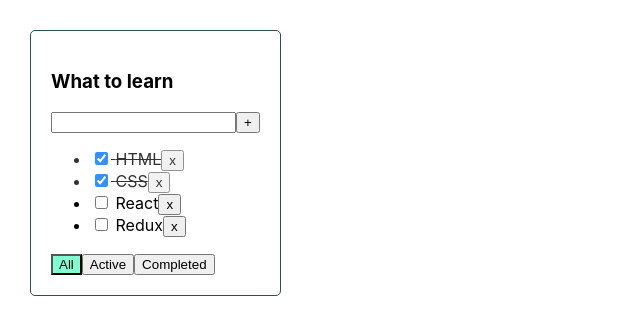
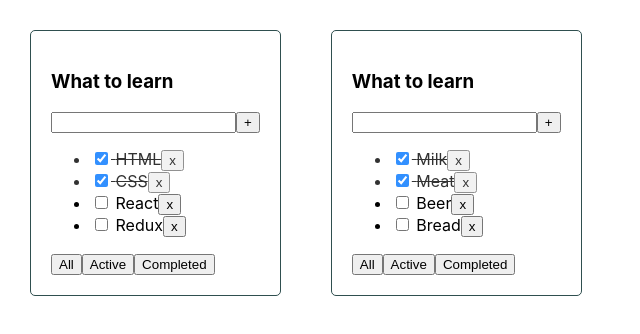
Before and after one commit to Lapa17/it-incubator-todolist-ts-lapa, a React (Create React App) app: page / in a window 1280 px wide. Shown: the top 334 px of the page, without its empty margins (0-640 px from the left). Built offline with nearby package versions, Linux system fonts and the light colour scheme.

Commit message:
tried to add second to-do-list

```diff
--- a/src/App.tsx
+++ b/src/App.tsx
@@ -1,7 +1,20 @@
-import React, { useState } from 'react';
-import { v1 } from 'uuid';
+import React, {useState} from 'react';
+import {v1} from 'uuid';
 import './App.css';
 import TodoList from "./TodoList";
+
+
+export type TodoListType = {
+    id: string,
+    title: string,
+    filter: FilterValuesType
+}
+
+
+export type TaskArrayType = {
+    [key: string]: Array<TaskType>
+}
+
 
 export type TaskType = {
     id: string
@@ -18,61 +31,94 @@ export type CheckType = true | false
 // CLI -> GUI -> UI
 function App() {
     //BLL:
-    let tasksForState: Array<TaskType> = [
-        { id: v1(), title: "HTML", isDone: true },
-        { id: v1(), title: "CSS", isDone: true },
-        { id: v1(), title: "React", isDone: false },
-        { id: v1(), title: "Redux", isDone: false },
-    ]
+    const todoListId_1 = v1()
+    const todoListId_2 = v1()
+
+    const [todoLists, setTodolists] = useState<Array<TodoListType>>([
+        {id: todoListId_1, title: 'What we learn', filter: 'all'},
+        {id: todoListId_2, title: 'What to buy', filter: 'all'}
+    ])
+
+    let tasksForState: TaskArrayType = {
+        [todoListId_1]: [
+            {id: v1(), title: "HTML", isDone: true},
+            {id: v1(), title: "CSS", isDone: true},
+            {id: v1(), title: "React", isDone: false},
+            {id: v1(), title: "Redux", isDone: false},
+        ],
+        [todoListId_2]: [
+            {id: v1(), title: "Milk", isDone: true},
+            {id: v1(), title: "Meat", isDone: true},
+            {id: v1(), title: "Beer", isDone: false},
+            {id: v1(), title: "Bread", isDone: false},
+        ]
+    }
 
 
-    const [tasks, setTasks] = useState<Array<TaskType>>(tasksForState)
-    console.log([tasks, setTasks]);
-
-
+    const [tasks, setTasks] = useState<TaskArrayType>(tasksForState)
 
 
     // const setTasks = result[1] //функция, которая отслеживает изменеие state
     // const tasks = result[0] //текущее состояние
 
-    const removeTask = (taskID: string) => {
-        setTasks(tasks.filter(task => task.id !== taskID))
-        console.log(tasks);
-
-    }
-
-    let checkTaskForRender: Array<TaskType> = tasks;
-
-    const changeCheked = (check: CheckType, taskId: string) => {
-        let task = tasks.find(t => t.id === taskId)
-        if (task) {
-            task.isDone = check;
-        }
-        setTasks([...tasks])
+    const removeTask = (taskID: string, todoListID: string) => {
+        const copyState = {...tasks}
+        copyState[todoListID] = tasks[todoListID].filter(task => task.id !== taskID)
+        setTasks(copyState)
     }
 
 
-    const addTask = (title: string) => {
-        let newTask = {
+    const changeCheked = (check: CheckType, taskId: string, todoListID: string) => {
+        // let task = tasks.find(t => t.id === taskId)
+        // if (task) {
+        //     task.isDone = check;
+        // }
+        // setTasks([...tasks])
+        setTasks({...tasks,[todoListID]: tasks[todoListID].map(t => t.id === taskId ? {...t, isDone: check}: t) })
+    }
+
+
+    const addTask = (title: string, todoListID: string) => {
+        let newTask: TaskType = {
             id: v1(),
             title: title,
             isDone: false
         }
-        let newTasks = [newTask, ...tasks]
+        const copyState = {...tasks}
+        copyState[todoListID] = [newTask, ...tasks[todoListID]]
+        setTasks(copyState)
+        // 2 варианта
+        let newTasks = {...tasks, [todoListID]: [newTask, ...tasks[todoListID]]}
         setTasks(newTasks)
 
     }
 
+    const removeTodoList = (todoListID: string) => {
+        setTodolists(todoLists.filter(t => t.id !== todoListID))
+        delete tasks[todoListID]
+    }
+
     //UI:
+    const todoListComponents = todoLists.map(tl => {
+        return <TodoList
+        key = {tl.id}
+        id = {tl.id}
+        title={"What to learn"}
+        tasks={tasks}
+        removeTask={removeTask}
+        addTask={addTask}
+        changeCheked={changeCheked}
+        todoLists={todoLists}
+        setTodolists={setTodolists}
+        setTasks={setTasks}
+
+    />
+    })
+
+
     return (
         <div className="App">
-            <TodoList
-                title={"What to learn"}
-                tasks={tasks}
-                removeTask={removeTask}
-                addTask={addTask}
-                changeCheked={changeCheked}
-            />
+            {todoListComponents}
         </div>
     );
 }
--- a/src/TodoList.tsx
+++ b/src/TodoList.tsx
@@ -1,57 +1,71 @@
 import React, { ChangeEvent, useState, KeyboardEvent } from 'react';
-import { CheckType, FilterValuesType, TaskType } from "./App";
+import { CheckType, FilterValuesType, TaskArrayType, TaskType, TodoListType } from "./App";
 import { Button } from './components/Button';
 import { Input } from './components/Input';
 import { TaskMap } from './components/TaskMap';
 
 type TodoListPropsType = {
+    id: string
     title: string
-    tasks: Array<TaskType>
-    removeTask: (taskID: string) => void
-    addTask: (title: string) => void
-    changeCheked:(check:CheckType, taskId:string)=> void
+    tasks: TaskArrayType
+    removeTask: (taskID: string, todoListID: string) => void
+    addTask: (title: string, todoListID: string) => void
+    changeCheked:(check:CheckType, taskId:string, todoListID: string)=> void
+    todoLists:Array<TodoListType>
+    setTodolists:React.Dispatch<React.SetStateAction<TodoListType[]>>
+    setTasks: React.Dispatch<React.SetStateAction<TaskArrayType>>
+
 }
 
-const TodoList = ({ tasks, removeTask, addTask, title,changeCheked, ...props}: TodoListPropsType) => {
+const TodoList = ({ tasks, removeTask, addTask, title,changeCheked,setTodolists, todoLists,setTasks,  ...props}: TodoListPropsType) => {
 
-    const [filter, setFilter] = useState('all')
-    let [error,setError] = useState('')
+    const [error,setError] = useState('')
 
 
-    const changeFilter = (filter: FilterValuesType) =>{
-        setFilter(filter);
-    }
 
-    let taskForRender: Array<TaskType> = tasks;
-
-    if(filter === 'active'){
-        taskForRender = tasks.filter(t => t.isDone === false)
-    }
-    if (filter === 'completed'){
-        taskForRender = tasks.filter(t => t.isDone === true)
-    }
+    let taskForRender = tasks;
 
 
-    const tasksJSXelements = taskForRender.map(task => {
-        const onRemoveHandler = () => removeTask(task.id)
+
+
+    const tasksJSXelements = taskForRender[props.id].map(task => {
+        const onRemoveHandler = () => removeTask(task.id, props.id)
         const onChangeCheckHandler =(e:ChangeEvent<HTMLInputElement>) => {
-            changeCheked(e.currentTarget.checked, task.id)
+            changeCheked(e.currentTarget.checked, task.id, props.id)
         }
+
 
         return (
             <TaskMap taskId={task.id} taskTitle={task.title} taskIsDone={task.isDone} onRemoveHandler={onRemoveHandler} onChangeCheckHandler={onChangeCheckHandler}/>
         )
     }
     )
-    const onChangeClickHandler = (value: FilterValuesType) => {
-        changeFilter(value)
+    const onChangeClickHandler = (value: FilterValuesType, todoListID: string) => {
+        let todolist = todoLists.find(tl => tl.id === todoListID)
+        if(todolist){
+            todolist.filter = value;
+            setTodolists([...todoLists])
+        }
+        if( value === 'all'){
+            taskForRender[props.id] =tasks[props.id].filter(t => t)
+            setTasks({...tasks})
+        }
+        if( value === 'active'){
+            taskForRender[props.id] = tasks[props.id].filter(t => t.isDone === false)
+            setTasks({...tasks})
+        }
+        if (value === 'completed'){
+            taskForRender[props.id] = tasks[props.id].filter(t => t.isDone === true)
+            setTasks({...tasks})
+        }
+
     };
 
     const [newTaskTitle, setNewTaskTitle] = useState('')
 
     const addTaskHandler = () => {
         if (newTaskTitle.trim()) {
-            addTask(newTaskTitle)
+            addTask(newTaskTitle, props.id)
             setNewTaskTitle('')
         }
         else {
@@ -64,20 +78,23 @@ const TodoList = ({ tasks, removeTask, addTask, title,changeCheked, ...props}: T
             <h3>{title}</h3>
             <div>
                 {/* <FullInput callBack={addTask}/> */}
-                <Input newTaskTitle={newTaskTitle} callBack={addTask} setNewTaskTitle={setNewTaskTitle} addTaskHandler={addTaskHandler} error={error} setError={setError}/>
-                <Button onClick={addTaskHandler} name={'+'} filter={null}/>
+                <Input newTaskTitle={newTaskTitle} callBack={addTask} setNewTaskTitle={setNewTaskTitle} addTaskHandler={addTaskHandler} error={error} setError={setError} id={props.id}/>
+                <Button onClick={addTaskHandler} name={'+'} />
                 <div className={error ? 'error-message' : ''}>{error}</div>
             </div>
             <ul>
                 {tasksJSXelements}
             </ul>
             <div>
-                <Button filter={filter === 'all'? 'all': ''} onClick={() => onChangeClickHandler('all')} name='All' />
-                <Button filter={filter === 'active'? 'active': ''} onClick={() => onChangeClickHandler('active')} name='Active' />
-                <Button filter={filter === 'completed'? 'completed': ''} onClick={() => onChangeClickHandler('completed')} name='Completed' />
+                <Button onClick={() => onChangeClickHandler('all', props.id)} name='All' />
+                <Button onClick={() => onChangeClickHandler('active', props.id)} name='Active' />
+                <Button onClick={() => onChangeClickHandler('completed', props.id)} name='Completed' />
             </div>
         </div>
     )
 }
 
 export default TodoList;
+
+
+// filter={todoLists[0].filter === 'all'? 'all': ''}
--- a/src/components/Button.tsx
+++ b/src/components/Button.tsx
@@ -4,17 +4,18 @@ import { FilterValuesType } from '../App'
 type ButtonPropsType = {
     onClick: ()=> void
     name: string
-    filter: string | null
+
 }
 
 
-export const Button =({onClick,name,filter, ...props}:ButtonPropsType) =>{
+export const Button =({onClick,name, ...props}:ButtonPropsType) =>{
 
     const onBtnClick = () =>{
         onClick()
     }
 
     return (
-        <button onClick={onBtnClick} className={filter === 'all' || filter === 'active' || filter === 'completed' ? 'active-filter' : ''}>{name}</button>
+        <button onClick={onBtnClick} >{name}</button>
     )
 }
+//className={filter === 'all' || filter === 'active' || filter === 'completed' ? 'active-filter' : ''}
--- a/src/components/Input.tsx
+++ b/src/components/Input.tsx
@@ -1,8 +1,9 @@
 import React, { ChangeEvent, KeyboardEvent, SetStateAction } from 'react';
 
 type PropsType ={
+    id: string
     newTaskTitle: string
-    callBack: (title:string)=> void
+    callBack: (title:string,  todoListID: string)=> void
     setNewTaskTitle:(title:string)=> void
     addTaskHandler: ()=> void
     setError:React.Dispatch<SetStateAction<string>>
@@ -18,7 +19,7 @@ export const Input = ({error,setError, ...props}:PropsType)=>{
     const onKeyPressHandler = (e: KeyboardEvent<HTMLInputElement>) => {
         setError('')
         if (e.key === 'Enter') {
-            props.callBack(props.newTaskTitle)
+            props.callBack(props.newTaskTitle, props.id)
             props.addTaskHandler()
         }
 
--- a/src/components/TaskMap.tsx
+++ b/src/components/TaskMap.tsx
@@ -15,7 +15,7 @@ export const TaskMap = ({taskId,taskTitle,taskIsDone,onRemoveHandler,onChangeChe
         return (
             <li key={taskId} className={taskIsDone === true ? 'completed': ''}>
                 <input type="checkbox" checked={taskIsDone} onChange={onChangeCheckHandler}/> <span>{taskTitle}</span>
-                <Button onClick={onRemoveHandler} name='x' filter={null}/>
+                <Button onClick={onRemoveHandler} name='x'/>
             </li>
         )
     }
```
